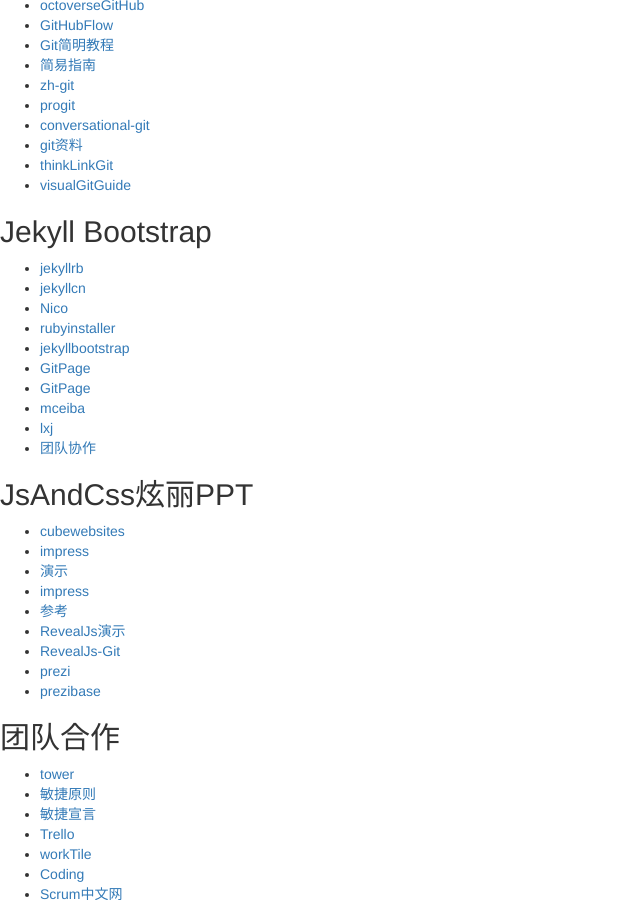
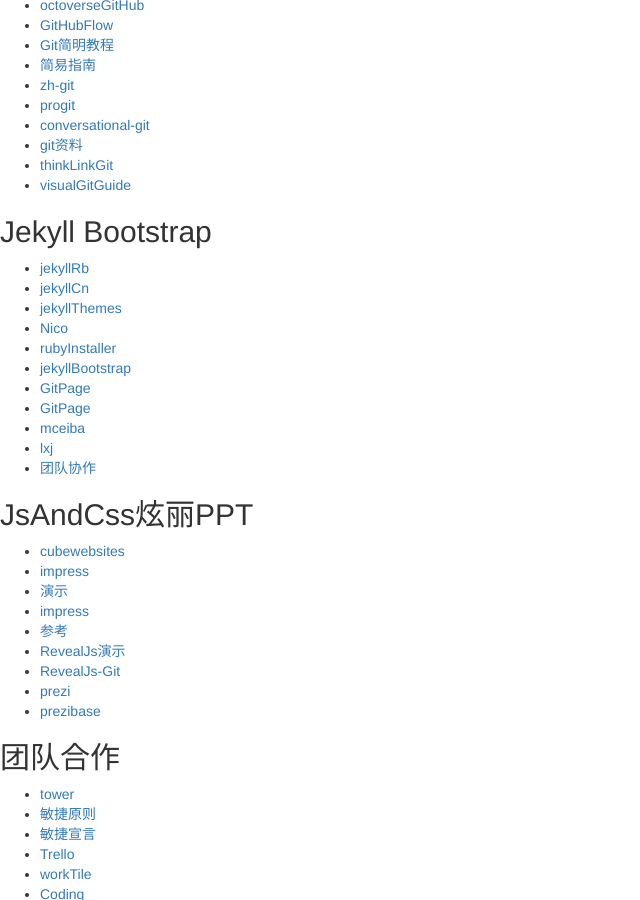
Before and after one commit to wkylin/wkylin.github.com, a Jekyll site: the page built from tech.html, in a window 1280 px wide and 900 px high, scrolled down 1357 px. Shown: the whole window, without its empty margins (0-640 px from the left). Built offline with Jekyll 4.4.1, drawn with Linux system fonts in a browser that asks for light colours; nearby versions of some CDN libraries; library files that are not in the unit come from our copies; comment, search, counter and statistics services are not loaded.

```diff
--- a/tech.html
+++ b/tech.html
@@ -48,11 +48,12 @@
     <h2>Jekyll Bootstrap</h2>
 </div>
 <ul class="ui-list fn-clear">
-    <li class="ui-list-item"><a href="http://jekyllrb.com/" target="_blank"><span class="ft-red">jekyllrb</span></a></li>
-    <li class="ui-list-item"><a href="http://jekyllcn.com/" target="_blank"><span class="ft-red">jekyllcn</span></a></li>
+    <li class="ui-list-item"><a href="http://jekyllrb.com/" target="_blank"><span class="ft-red">jekyllRb</span></a></li>
+    <li class="ui-list-item"><a href="http://jekyllcn.com/" target="_blank"><span class="ft-red">jekyllCn</span></a></li>
+    <li class="ui-list-item"><a href="http://jekyllthemes.org/" target="_blank"><span class="ft-red">jekyllThemes</span></a></li>
     <li class="ui-list-item"><a href="http://lab.lepture.com/nico/zh/" target="_blank">Nico</a></li>
-    <li class="ui-list-item"><a href="http://rubyinstaller.org/" target="_blank"><span class="ft-red">rubyinstaller</span></a></li>
-    <li class="ui-list-item"><a href="http://jekyllbootstrap.com/" target="_blank">jekyllbootstrap</a></li>
+    <li class="ui-list-item"><a href="http://rubyinstaller.org/" target="_blank"><span class="ft-red">rubyInstaller</span></a></li>
+    <li class="ui-list-item"><a href="http://jekyllbootstrap.com/" target="_blank">jekyllBootstrap</a></li>
     <li class="ui-list-item"><a href="http://www.cnblogs.com/purediy/archive/2013/03/07/2948892.html" target="_blank">GitPage</a></li>
     <li class="ui-list-item"><a href="http://jianshu.io/p/05289a4bc8b2" target="_blank">GitPage</a></li>
     <li class="ui-list-item"><a href="http://www.mceiba.com" target="_blank">mceiba</a></li>
```
